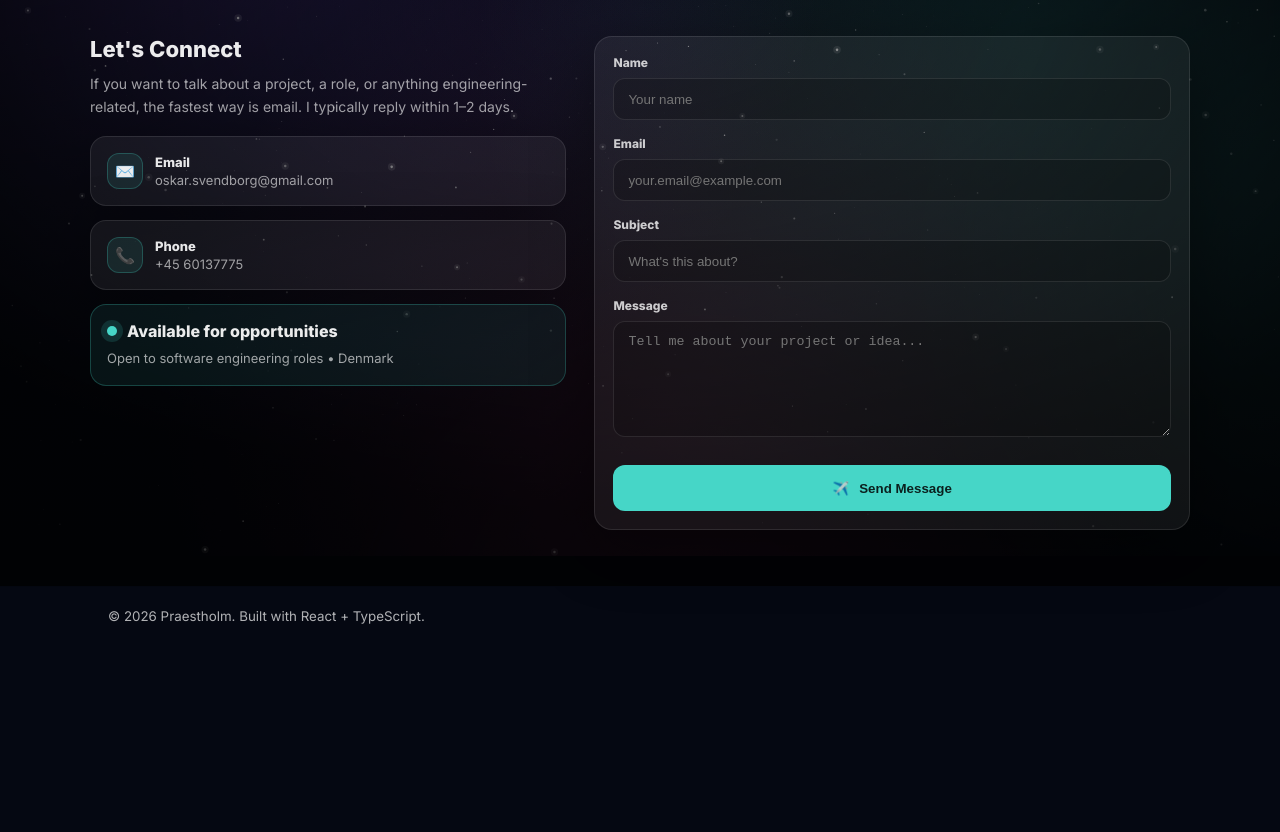
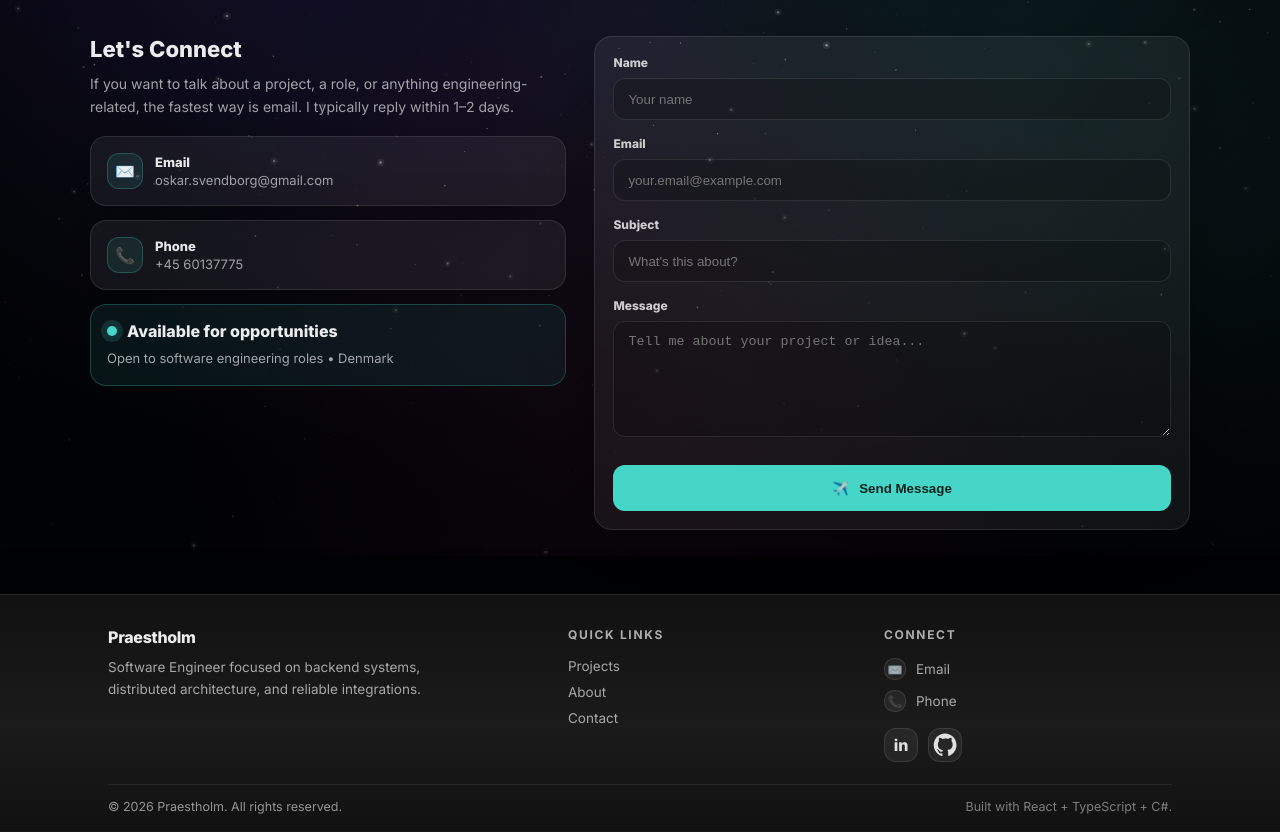
Before and after one commit to TheActualOskar/praestholm, a React (Vite) app in the folder client/: page /contact in a window 1280 px wide. Shown: the part 244-1076 px from the top of the page. Before the commit the page ends 887 px from the top, so only its background shows below. Built offline with nearby package versions, Linux system fonts and the light colour scheme.

Commit message:
updating header

```diff
--- /dev/null
+++ b/client/src/app/layout/Footer.css
@@ -0,0 +1,148 @@
+.Footer {
+    position: relative;
+    z-index: 1;
+    margin-top: 8px;
+
+    background: linear-gradient(to bottom, #111 0%, #1b1b1b 55%, #111 100%);
+
+    border-top: 1px solid rgba(255, 255, 255, 0.10);
+    box-shadow:
+            0 -1px 0 rgba(255, 255, 255, 0.04) inset,
+            0 -10px 30px rgba(0, 0, 0, 0.35);
+
+    backdrop-filter: blur(10px);
+}
+
+.Footer__container {
+    max-width: 1100px;
+    margin: 0 auto;
+    padding: 32px 18px 18px;
+}
+
+.Footer__grid {
+    display: grid;
+    grid-template-columns: 1.5fr 1fr 1fr;
+    gap: 28px;
+    align-items: start;
+}
+
+@media (max-width: 900px) {
+    .Footer__grid {
+        grid-template-columns: 1fr;
+    }
+}
+
+/* Brand */
+.Footer__logo {
+    margin-bottom: 10px;
+    font-size: 16px;
+    font-weight: 900;
+    letter-spacing: -0.3px;
+    color: rgba(255, 255, 255, 0.92);
+}
+
+.Footer__blurb {
+    margin: 0;
+    max-width: 44ch;
+    font-size: 13.5px;
+    line-height: 1.6;
+    color: rgba(255, 255, 255, 0.62);
+}
+
+/* Columns */
+.Footer__col {
+    display: grid;
+    gap: 10px;
+}
+
+.Footer__heading {
+    margin-bottom: 6px;
+    font-size: 12px;
+    font-weight: 700;
+    letter-spacing: 0.14em;
+    text-transform: uppercase;
+    color: rgba(255, 255, 255, 0.65);
+}
+
+.Footer__link,
+.Footer__linkRow {
+    width: fit-content;
+    font-size: 13.5px;
+    color: rgba(255, 255, 255, 0.62);
+    text-decoration: none;
+}
+
+.Footer__linkRow {
+    display: inline-flex;
+    align-items: center;
+    gap: 10px;
+}
+
+.Footer__link:hover,
+.Footer__linkRow:hover {
+    color: rgba(255, 255, 255, 0.86);
+}
+
+.Footer__icon {
+    width: 22px;
+    height: 22px;
+    display: grid;
+    place-items: center;
+    border-radius: 10px;
+    background: rgba(255, 255, 255, 0.06);
+    border: 1px solid rgba(255, 255, 255, 0.10);
+    font-size: 12px;
+}
+
+/* Social */
+.Footer__social {
+    display: flex;
+    gap: 10px;
+    margin-top: 6px;
+}
+
+.Footer__socialBtn {
+    width: 34px;
+    height: 34px;
+    display: grid;
+    place-items: center;
+
+    border-radius: 12px;
+    font-weight: 900;
+    text-decoration: none;
+
+    color: rgba(255, 255, 255, 0.86);
+    background: rgba(255, 255, 255, 0.06);
+    border: 1px solid rgba(255, 255, 255, 0.10);
+}
+
+.Footer__socialBtn:hover {
+    border-color: rgba(70, 214, 199, 0.25);
+    background: rgba(70, 214, 199, 0.10);
+}
+
+/* Bottom bar */
+.Footer__bottom {
+    margin-top: 22px;
+    padding-top: 14px;
+
+    display: flex;
+    justify-content: space-between;
+    gap: 12px;
+    flex-wrap: wrap;
+
+    border-top: 1px solid rgba(255, 255, 255, 0.08);
+}
+
+.Footer__copyright,
+.Footer__built {
+    font-size: 12.5px;
+}
+
+.Footer__copyright {
+    color: rgba(255, 255, 255, 0.55);
+}
+
+.Footer__built {
+    color: rgba(255, 255, 255, 0.45);
+}
--- a/client/src/app/layout/Footer.tsx
+++ b/client/src/app/layout/Footer.tsx
@@ -1,10 +1,94 @@
+import { Link } from "react-router-dom";
+import "./Footer.css";
+
+function GitHubIcon() {
+    return (
+        <svg
+            width="28"
+            height="24"
+            viewBox="0 0 24 24"
+            fill="currentColor"
+            aria-hidden="true"
+            style={{ display: "block" }}
+        >
+            <path d="M12 .5C5.73.5.75 5.6.75 12c0 5.13 3.3 9.48 7.88 11.02.58.11.79-.26.79-.57v-2.1c-3.21.71-3.89-1.6-3.89-1.6-.53-1.36-1.28-1.72-1.28-1.72-1.04-.73.08-.72.08-.72 1.15.08 1.75 1.2 1.75 1.2 1.02 1.78 2.68 1.27 3.33.97.1-.76.4-1.27.72-1.56-2.56-.3-5.25-1.3-5.25-5.78 0-1.28.45-2.33 1.19-3.15-.12-.3-.52-1.53.11-3.18 0 0 .97-.32 3.18 1.2a10.7 10.7 0 0 1 2.9-.4c.98 0 1.97.14 2.9.4 2.2-1.52 3.18-1.2 3.18-1.2.63 1.65.23 2.88.11 3.18.74.82 1.19 1.87 1.19 3.15 0 4.49-2.69 5.48-5.26 5.77.41.36.78 1.08.78 2.18v3.24c0 .31.21.69.8.57C20.2 21.48 23.5 17.13 23.5 12 23.5 5.6 18.27.5 12 .5z" />
+        </svg>
+    );
+}
+
 export default function Footer() {
+    const year = new Date().getFullYear();
+
     return (
-        <footer style={{ borderTop: "1px solid rgba(0,0,0,0.08)" }}>
-            <div style={{ maxWidth: 1100, margin: "0 auto", padding: "18px" }}>
-                <small style={{ opacity: 0.75 }}>
-                    © {new Date().getFullYear()} Praestholm. Built with React + TypeScript.
-                </small>
+        <footer className="Footer">
+            <div className="Footer__container">
+                <div className="Footer__grid">
+                    {/* Brand / about */}
+                    <div className="Footer__brand">
+                        <div className="Footer__logo">Praestholm</div>
+                        <p className="Footer__blurb">
+                            Software Engineer focused on backend systems, distributed architecture, and reliable
+                            integrations.
+                        </p>
+                    </div>
+
+                    {/* Quick links */}
+                    <nav className="Footer__col" aria-label="Quick links">
+                        <div className="Footer__heading">Quick Links</div>
+                        <a className="Footer__link" href="/projects">Projects</a>
+                        <a className="Footer__link" href="/about">About</a>
+                        <a className="Footer__link" href="/contact">Contact</a>
+                    </nav>
+
+                    {/* Connect */}
+                    <div className="Footer__col">
+                        <div className="Footer__heading">Connect</div>
+
+                        <a className="Footer__linkRow" href="mailto:oskar.svendborg@gmail.com">
+                            <span className="Footer__icon" aria-hidden>✉️</span>
+                            <span>Email</span>
+                        </a>
+
+                        <a className="Footer__linkRow" href="tel:+4560137775">
+                            <span className="Footer__icon" aria-hidden>📞</span>
+                            <span>Phone</span>
+                        </a>
+
+                        <div className="Footer__social">
+                            <a
+                                className="Footer__socialBtn"
+                                href="https://www.linkedin.com/in/oskarpraestholm"
+                                target="_blank"
+                                rel="noreferrer"
+                                aria-label="LinkedIn"
+                                title="LinkedIn"
+                            >
+                                in
+                            </a>
+
+                            <a
+                                className="Footer__socialBtn"
+                                href="https://github.com/TheActualOskar"
+                                target="_blank"
+                                rel="noreferrer"
+                                aria-label="GitHub"
+                                title="GitHub"
+                            >
+                                <GitHubIcon />
+                            </a>
+                        </div>
+                    </div>
+                </div>
+
+                <div className="Footer__bottom">
+                    <small className="Footer__copyright">
+                        © {year} Praestholm. All rights reserved.
+                    </small>
+
+                    <small className="Footer__built">
+                        Built with React + TypeScript + C#.
+                    </small>
+                </div>
             </div>
         </footer>
     );
--- a/client/src/pages/AboutPage.css
+++ b/client/src/pages/AboutPage.css
@@ -6,7 +6,12 @@
 
 .Aboutpage__overlay {
     position: absolute;
-    inset: 0;
+    top: 0;
+    left: 0;
+    right: 0;
+
+    bottom: -24px; /* <- increase/decrease (e.g. -16px, -32px) */
+
     background: radial-gradient(
             900px 500px at 50% 25%,
             rgba(0, 0, 0, 0.25),
--- a/client/src/pages/ContactPage.css
+++ b/client/src/pages/ContactPage.css
@@ -7,7 +7,12 @@
 /* Dark overlay for readability on bright star backgrounds */
 .Contactpage__overlay {
     position: absolute;
-    inset: 0;
+    top: 0;
+    left: 0;
+    right: 0;
+
+    bottom: -24px; /* <- increase/decrease (e.g. -16px, -32px) */
+
     background: radial-gradient(
             900px 500px at 50% 25%,
             rgba(0, 0, 0, 0.25),
@@ -15,6 +20,10 @@
     );
     pointer-events: none;
 }
+
+
+
+
 
 .Contactpage__container {
     position: relative;
--- a/client/src/pages/ProjectsPage.css
+++ b/client/src/pages/ProjectsPage.css
@@ -6,7 +6,12 @@
 
 .Projectspage__overlay {
     position: absolute;
-    inset: 0;
+    top: 0;
+    left: 0;
+    right: 0;
+
+    bottom: -24px; /* <- increase/decrease (e.g. -16px, -32px) */
+
     background: radial-gradient(
             900px 500px at 50% 25%,
             rgba(0, 0, 0, 0.25),
```
